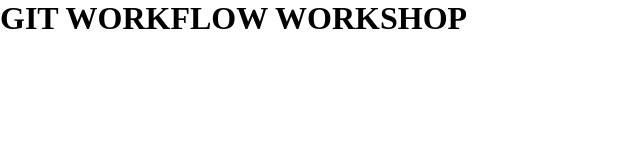
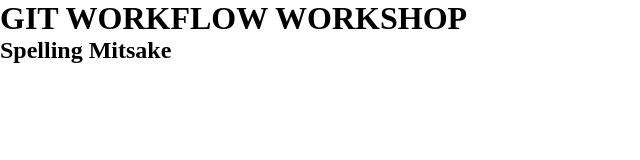
Before and after one commit to fac19/workflowworkshop-cj, a plain HTML site: page index.html in a window 1280 px wide. Shown: the whole page, without its empty margins (0-640 px from the left). Drawn offline with Linux system fonts and the light colour scheme.

Commit message:
Made H2 with spelling mistake

```diff
--- a/index.html
+++ b/index.html
@@ -11,7 +11,7 @@
 <body>
 
     <h1 class="some-heading">GIT WORKFLOW WORKSHOP</h1>
-
+    <h2> Spelling Mitsake</h2>
 </body>
 
 </html>
```
